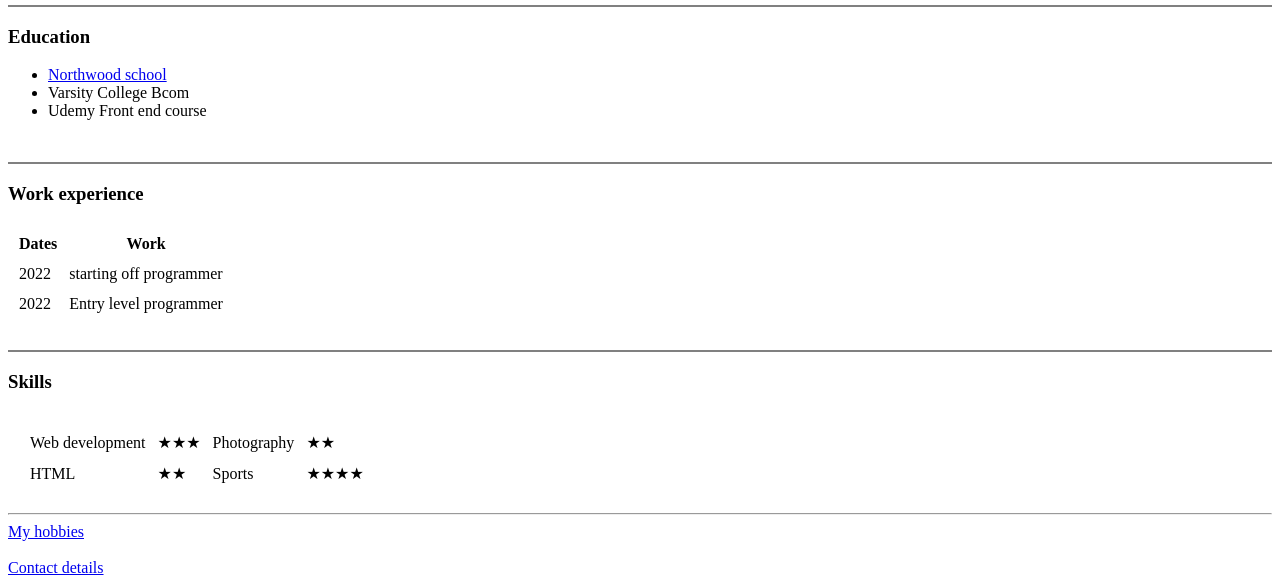
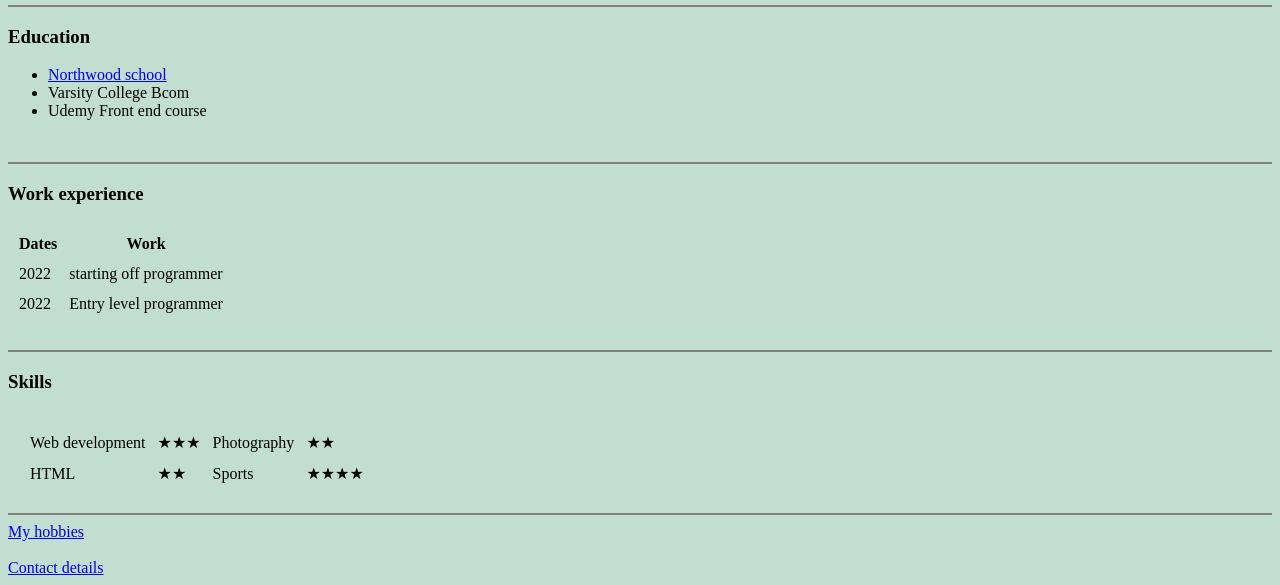
Before and after one commit to walluk1505/cv, a plain HTML site: page index.html in a window 1280 px wide. Shown: the part 357-942 px from the top of the page. Drawn offline with Linux system fonts and the light colour scheme.

Commit message:
changed background color

```diff
--- a/index.html
+++ b/index.html
@@ -6,7 +6,7 @@
   <title>Luke's Personal site</title>
 </head>
 
-<body>
+<body style="background-color: #C2DED1;">
   <table cellspacing="20"> <!-- code for next to picture -->
     <tr>
       <td><img src="https://www.thoughtco.com/thmb/t8AnhGOqEJEaehpyjAL3yGafxnA=/3439x2579/smart/filters:no_upscale()/GettyImages_482194715-56a1329e5f9b58b7d0bcf666.jpg" alt="Ocean picture" width="300" height="300"></td>
@@ -73,7 +73,8 @@
     </tr>
   </table> <!-- end of nested table -->
 
-  <hr>
+  <hr noshade>
+
   <a href="Hobbies.html">My hobbies</a>
   <br>
   <br>
```
